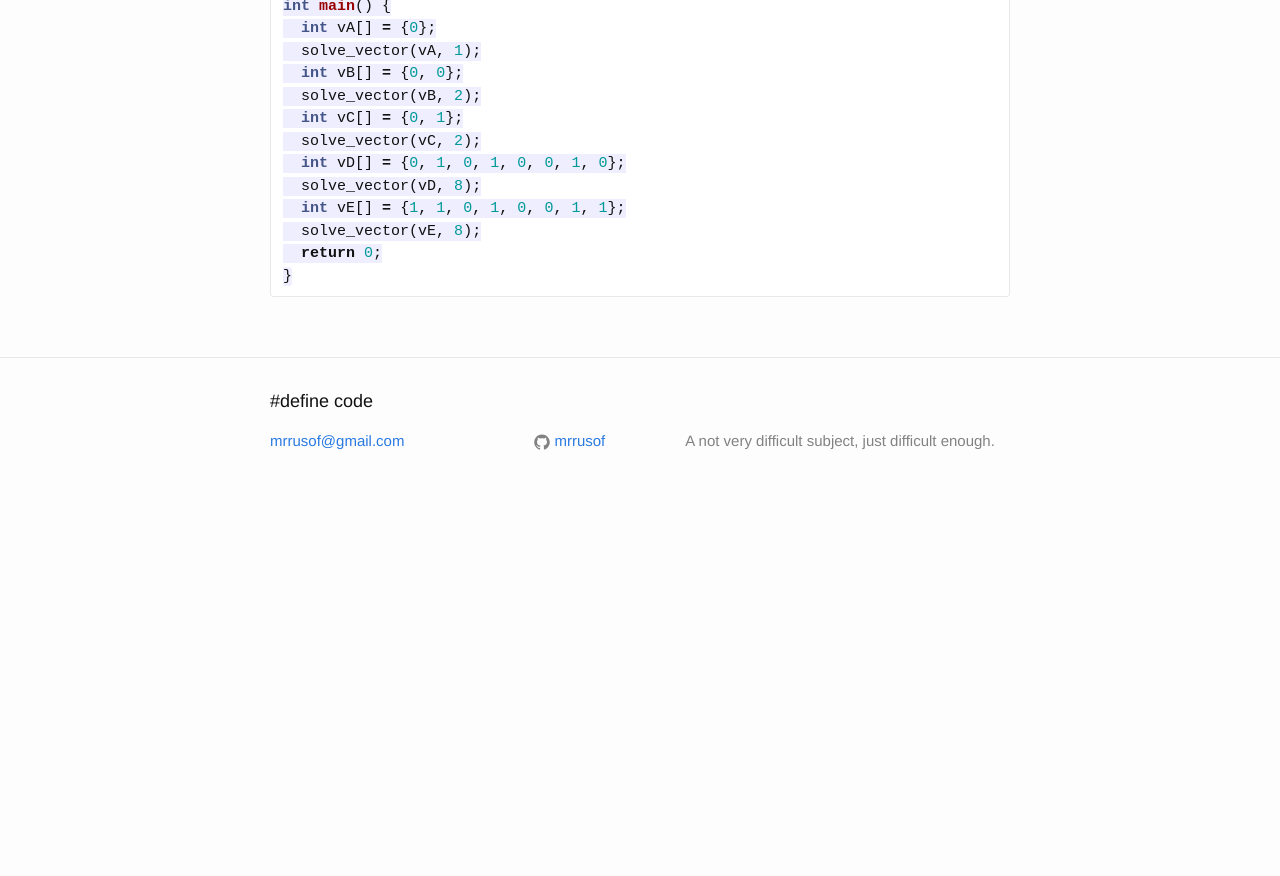
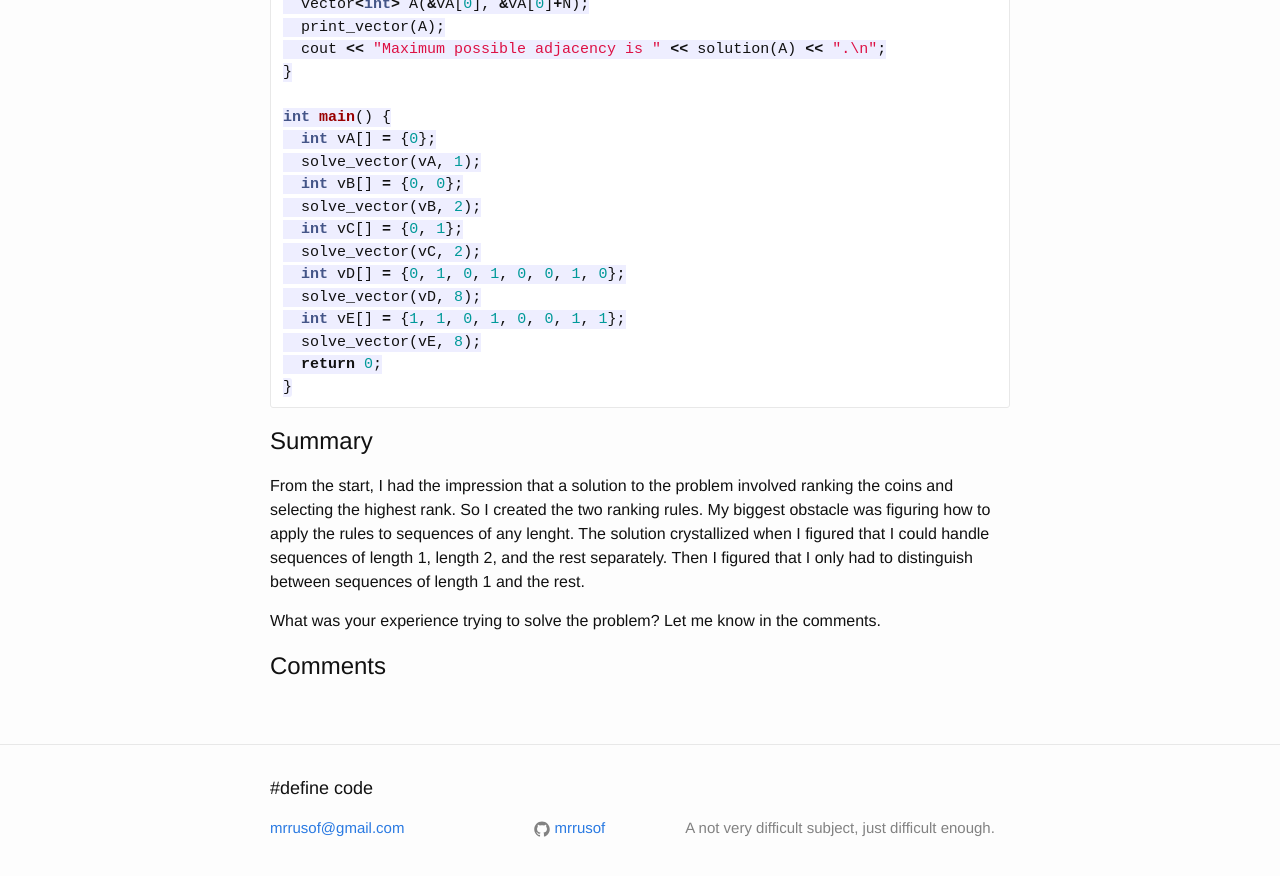
Before and after one commit to mrrusof/mrrusof.github.io, a Jekyll site: the page built from _posts/2016-02-14-adjacent-coins.markdown, in a window 1280 px wide and 900 px high, scrolled down 4601 px. Shown: the top 876 px of the window. Built offline with Jekyll 4.4.1, drawn with Linux system fonts in a browser that asks for light colours; comment, search, counter and statistics services are not loaded; before the commit the page ends 5114 px from its top, so only the background shows below that; some of the changed text lies outside the part shown.

Commit message:
Create intro, summary, and comments for adjacent coins.

````diff
--- a/_posts/2016-02-14-adjacent-coins.markdown
+++ b/_posts/2016-02-14-adjacent-coins.markdown
@@ -2,7 +2,18 @@
 layout: post
 title: The Adjacent Coins Problem
 date: 2016-02-14
+author: Ruslán Ledesma-Garza
 ---
+
+Here is a problem that I considered solved for some time: The Adjacent
+Coins Problem.  That, until
+[some cool guy reviewed my
+code](https://github.com/mrrusof/algorithms/issues/1).  I was
+impressed and humbled.  Well, nobody's
+perfect, and that's ok.  What is not ok is walking away.
+So this weekend, after some three months, I finally put some time
+together and got it done.  This is how I solved it.
+
 
 # Problem
 
@@ -242,3 +253,43 @@
   return 0;
 }
 ```
+
+
+# Summary
+
+From the start, I had the impression that a solution to the
+problem involved ranking the coins and selecting the highest rank.
+So I created the two ranking rules.  My biggest obstacle was figuring
+how to apply the rules to sequences of any lenght.  The solution
+crystallized when I figured that I could handle sequences of length 1,
+length 2, and the rest separately.  Then I figured that I only had to
+distinguish between sequences of length 1 and the rest.
+
+What was your experience trying to solve the problem?  Let me know in
+the comments.
+
+
+# Comments
+
+<div id="disqus_thread"></div>
+<script>
+    /**
+     *  RECOMMENDED CONFIGURATION VARIABLES: EDIT AND UNCOMMENT THE SECTION BELOW TO INSERT DYNAMIC VALUES FROM YOUR PLATFORM OR CMS.
+     *  LEARN WHY DEFINING THESE VARIABLES IS IMPORTANT: https://disqus.com/admin/universalcode/#configuration-variables
+     */
+    /*
+    var disqus_config = function () {
+        this.page.url = 'http://mrrusof.github.io/2016/02/14/adjacent-coins.html';  // Replace PAGE_URL with your page's canonical URL variable
+        this.page.identifier = 2016-02-14-adjacent-coins; // Replace PAGE_IDENTIFIER with your page's unique identifier variable
+    };
+    */
+    (function() {  // DON'T EDIT BELOW THIS LINE
+        var d = document, s = d.createElement('script');
+
+        s.src = '//mrrusof.disqus.com/embed.js';
+
+        s.setAttribute('data-timestamp', +new Date());
+        (d.head || d.body).appendChild(s);
+    })();
+</script>
+<noscript>Please enable JavaScript to view the <a href="https://disqus.com/?ref_noscript" rel="nofollow">comments powered by Disqus.</a></noscript>
````
